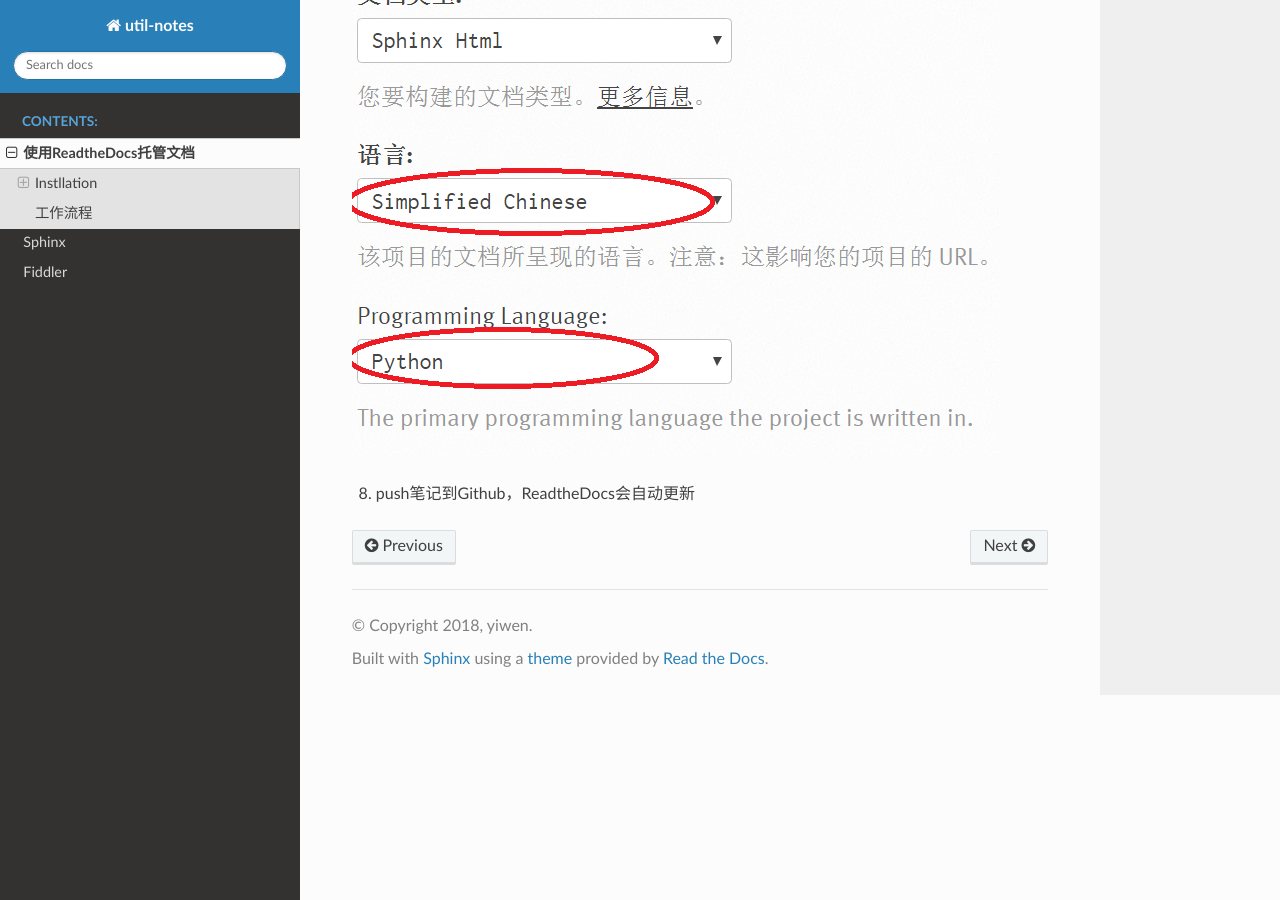
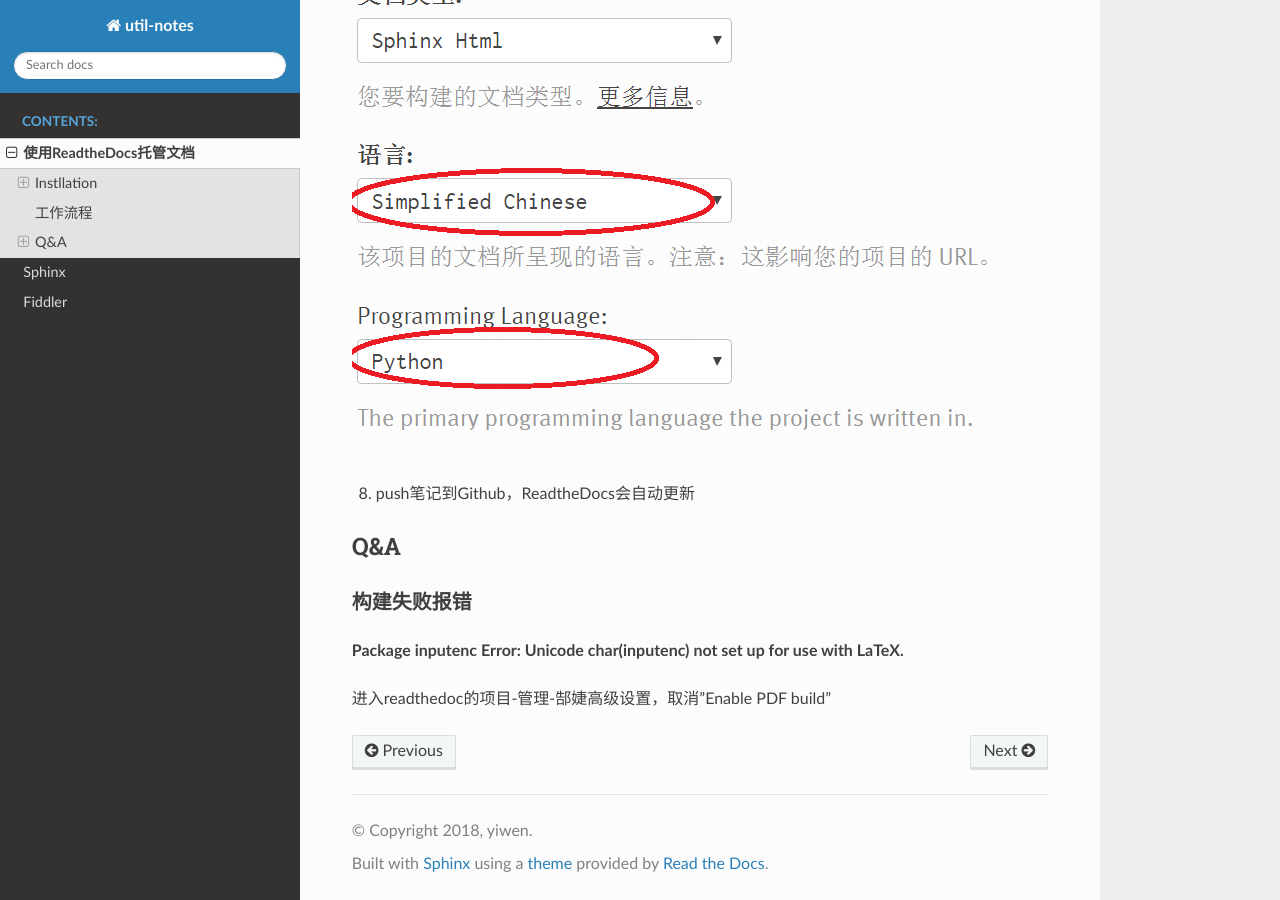
Before and after one commit to yiwenliu/util-notes, a Sphinx documentation site: the page built from source/readthedocs.rst, in a window 1280 px wide and 900 px high, scrolled down 2349 px. Built offline with Sphinx 7.4.7 and the Read the Docs theme 2.0.0, drawn with Linux system fonts in a browser that asks for light colours.

Commit message:
20180228

```diff
--- a/source/readthedocs.rst
+++ b/source/readthedocs.rst
@@ -81,3 +81,11 @@
 .. image:: _images/rtd-2.png
 
 8. push笔记到Github，ReadtheDocs会自动更新
+
+Q&A
+-----
+构建失败报错
+^^^^^^^^^^^^^^
+**Package inputenc Error: Unicode char(inputenc) not set up for use with LaTeX.**
+
+进入readthedoc的项目-管理-郜婕高级设置，取消"Enable PDF build"
```
